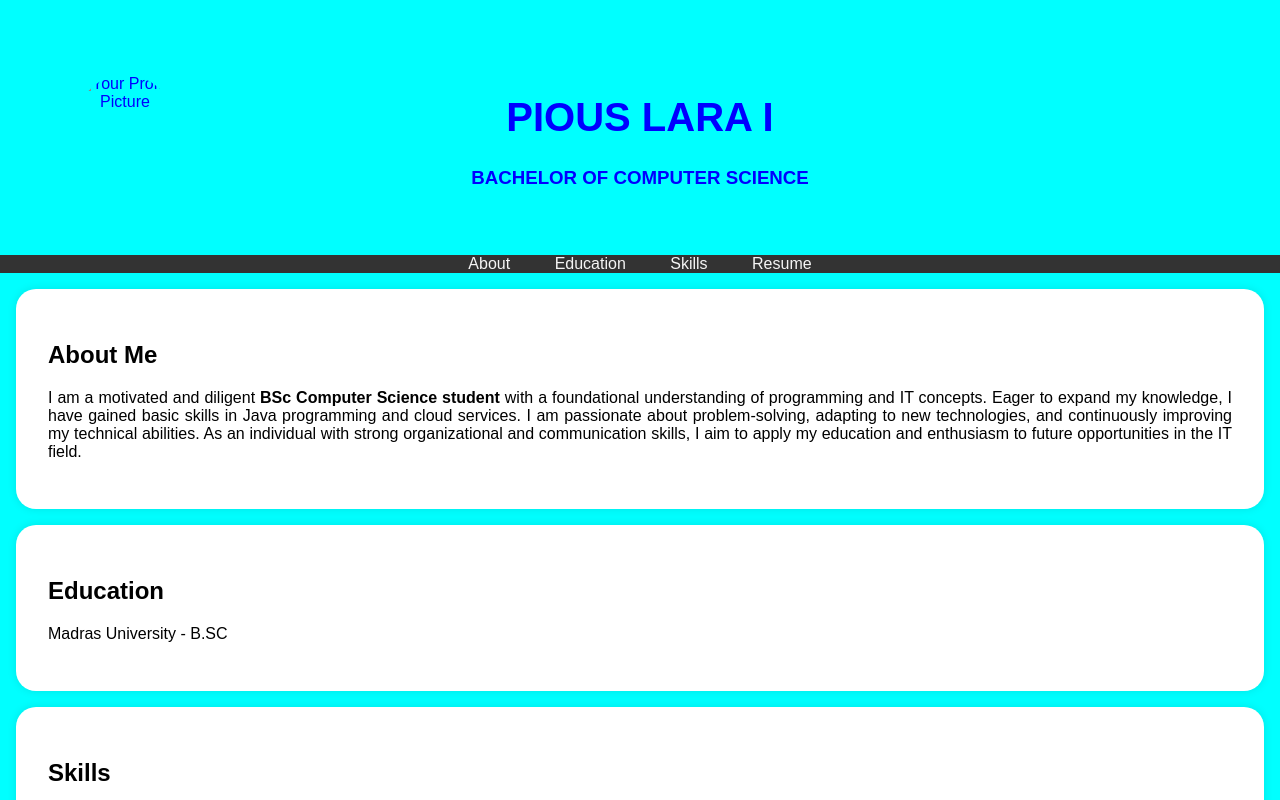
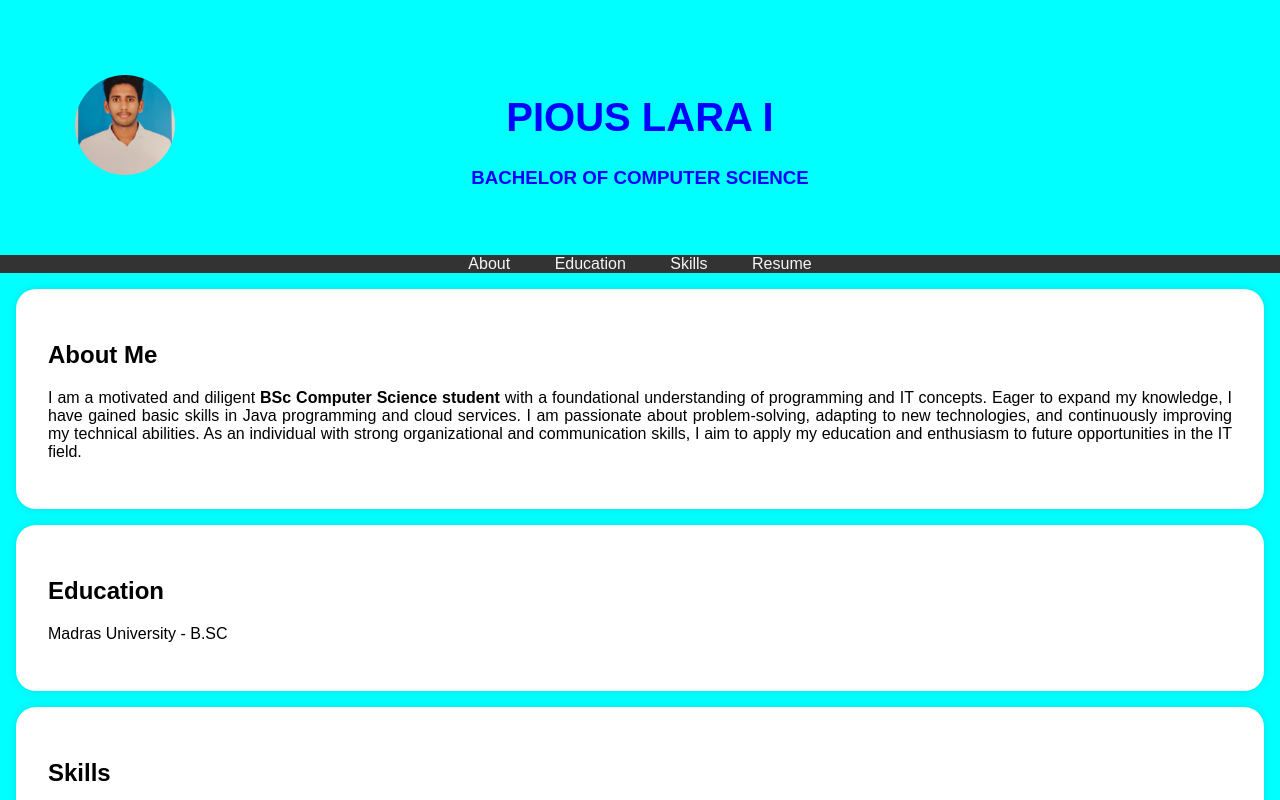
Before and after one commit to ipiouslara6296/ipiouslara6296, a plain HTML site: page index.html in a window 1280 px wide. Shown: the top 800 px of the page. Drawn offline with Linux system fonts and the light colour scheme.

Commit message:
Update index.html

```diff
--- a/index.html
+++ b/index.html
@@ -95,7 +95,7 @@
     <header>
         <div class="header-content">
             <!-- Add your profile picture here -->
-            <img src="./img.jpg" alignment="left" alt="Your Profile Picture" class="profile-picture"><BR><BR>
+            <img src="Portfolio/IMG_20250124_003526.jpg" alignment="left" alt="Your Profile Picture" class="profile-picture"><BR><BR>
             <h1><B>PIOUS LARA I</B></h1>
             <h3><b>BACHELOR OF COMPUTER SCIENCE</b></h3>
         </div>
```
